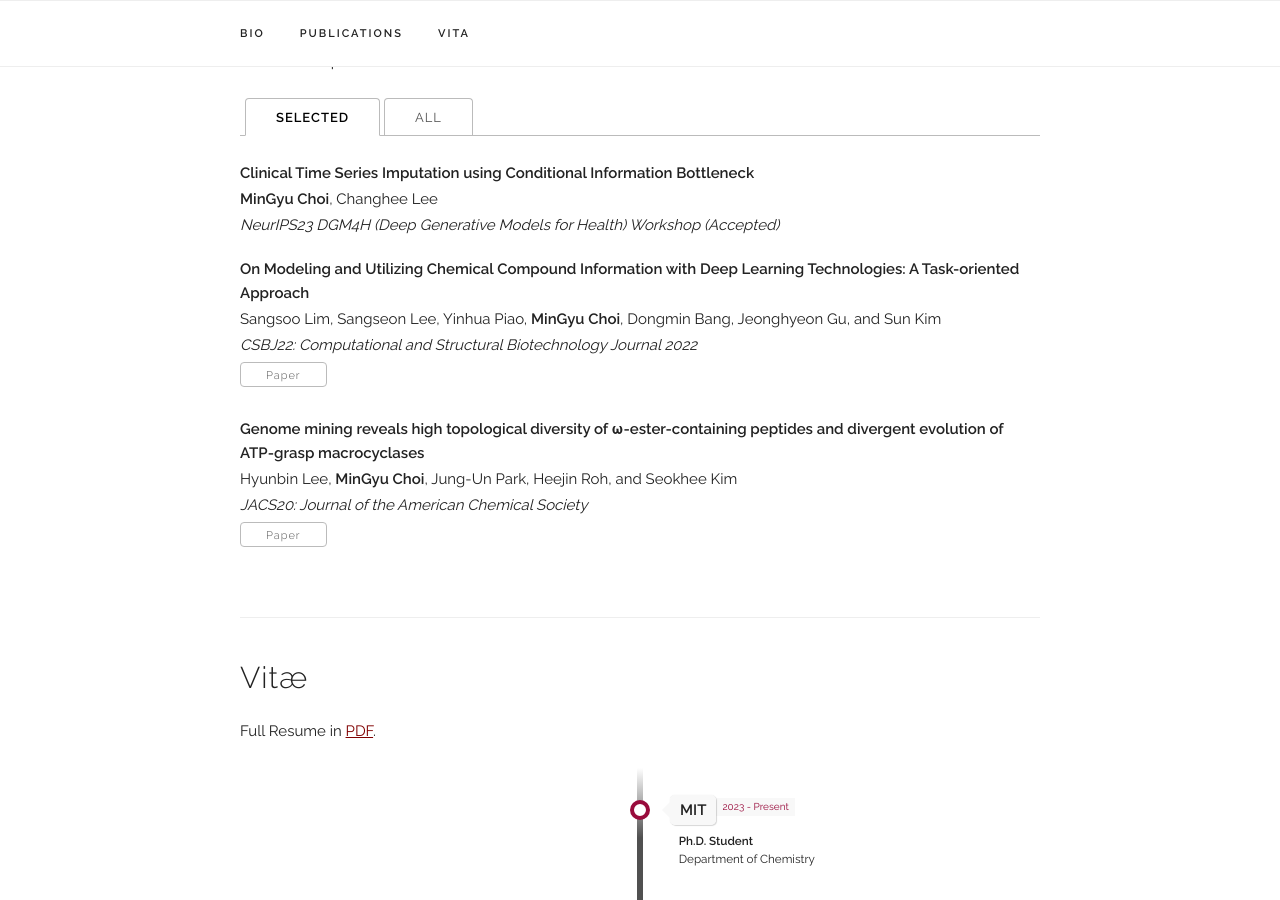
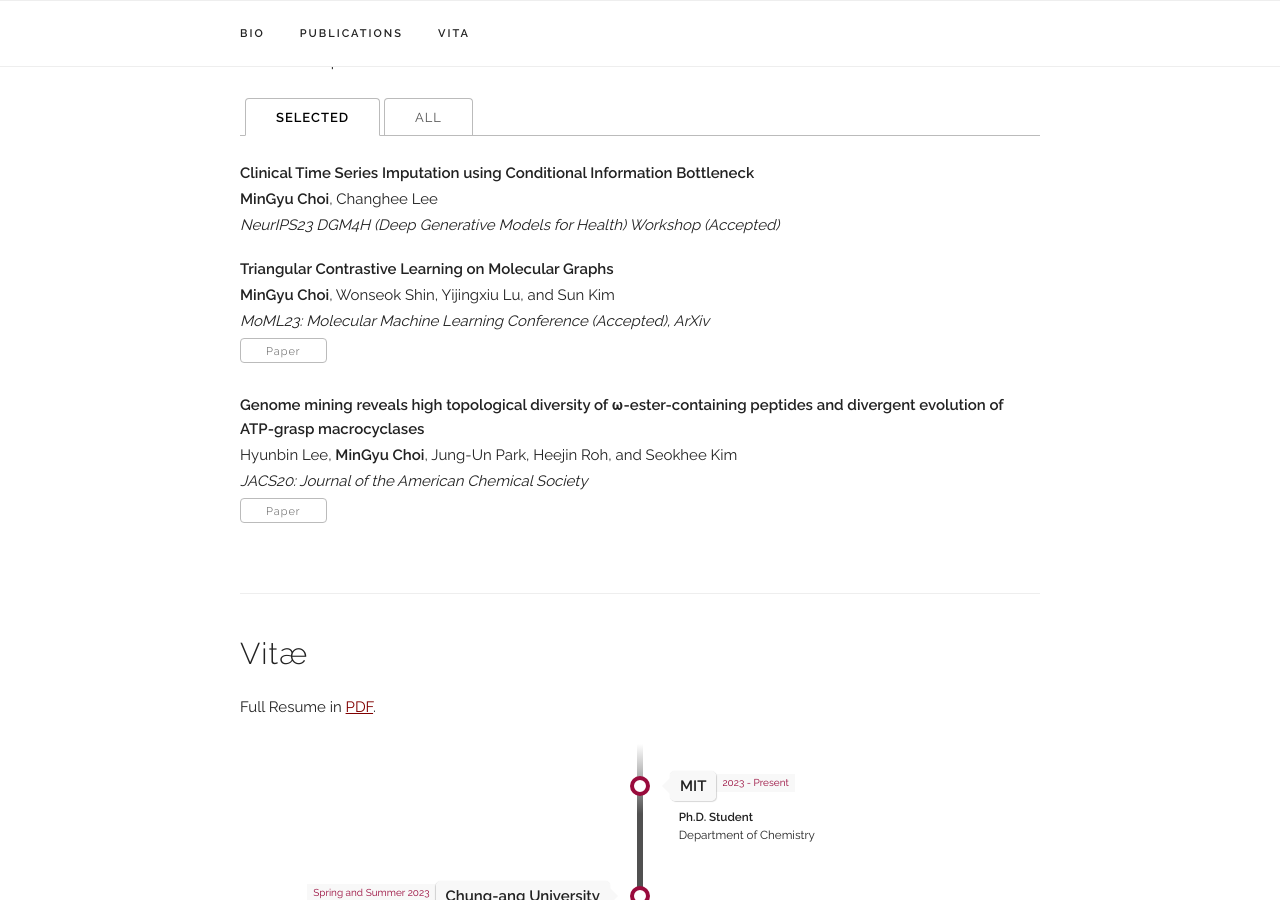
Before and after one commit to Chemgyu/Chemgyu.github.io, a Jekyll site: the page built from index.html, in a window 1280 px wide and 900 px high, scrolled down 830 px. Built offline with Jekyll 4.4.1, drawn with Linux system fonts in a browser that asks for light colours; some web fonts are replaced.

```diff
--- a/_data/publications.yaml
+++ b/_data/publications.yaml
@@ -10,13 +10,13 @@ papers:
     authors: "Sangsoo Lim, Sangseon Lee, Yinhua Piao, <b>MinGyu Choi</b>, Dongmin Bang, Jeonghyeon Gu, and Sun Kim"
     venue: "CSBJ22: Computational and Structural Biotechnology Journal 2022"
     paper_pdf: "/assets/publications/2022_chemical_review/paper.pdf"
-    selected: y
+    selected: n
 
   - title: "Triangular Contrastive Learning on Molecular Graphs"
     authors: "<b>MinGyu Choi</b>, Wonseok Shin, Yijingxiu Lu, and Sun Kim"
     venue: "MoML23: Molecular Machine Learning Conference (Accepted), ArXiv"
     paper_pdf: "/assets/publications/2022_tricl/paper.pdf"
-    selected: n
+    selected: y
 
 
   - title: "Genome mining reveals high topological diversity of ω-ester-containing peptides and divergent evolution of ATP-grasp macrocyclases"
```
